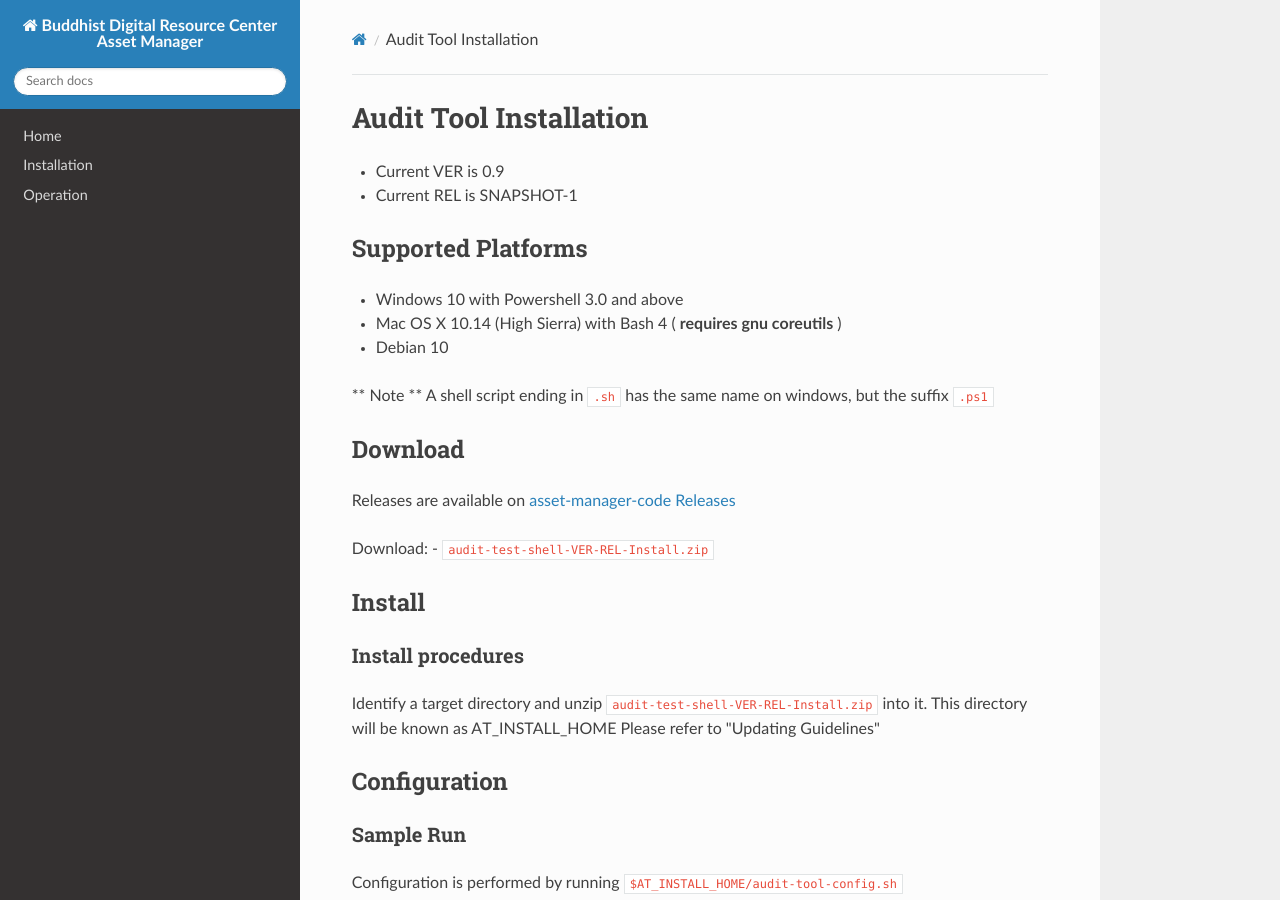
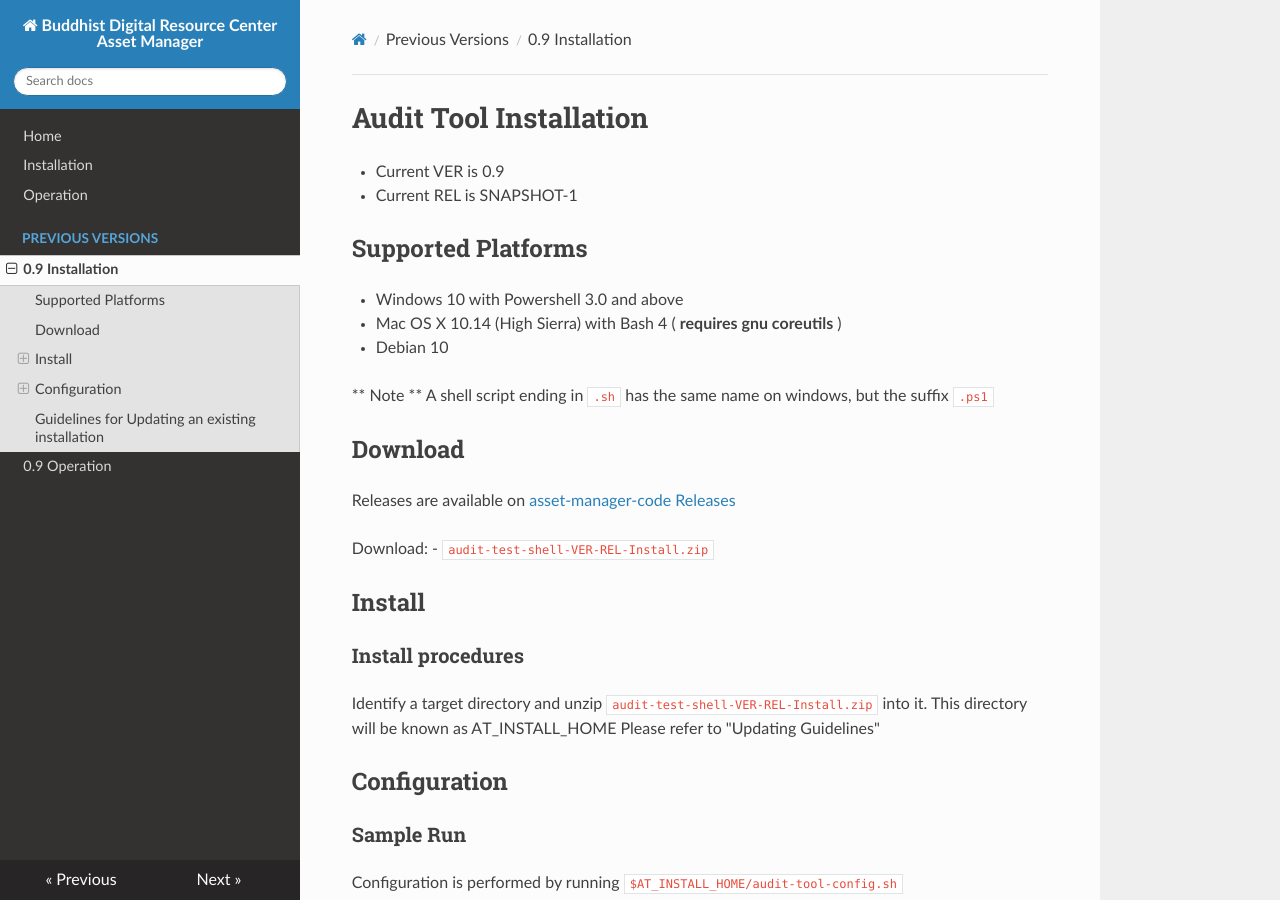
Before and after one commit to buda-base/asset-manager, an MkDocs documentation site: the page built from docs/user/AuditTool/Install-0.9.md, in a window 1280 px wide and 900 px high. Built offline with MkDocs 1.6.1, drawn with Linux system fonts in a browser that asks for light colours; nearby versions of some CDN libraries.

Commit message:
Add old versions to mkdocs documentation

```diff
--- a/mkdocs.yml
+++ b/mkdocs.yml
@@ -8,6 +8,9 @@
 - Home: index.md
 - Installation: user/AuditTool/Install-1.0.md
 - Operation: user/AuditTool/AuditToolOperation-1.0.md
+- Previous Versions:
+   - 0.9 Installation: user/AuditTool/Install-0.9.md
+   - 0.9 Operation: user/AuditTool/AuditToolOperation-0.9.md
 #- Requirements:
 #  - req/requirements.md
 #  - req/tests.md
```
Also changed, not shown: docs/user/AuditTool/AuditToolOperation-0.9.md (+1 -1 lines), docs/user/AuditTool/.AuditToolOperation_images/AuditTestClass.png (deleted), docs/user/AuditTool/.AuditToolOperation_images/AuditTestConfig.png (deleted).
